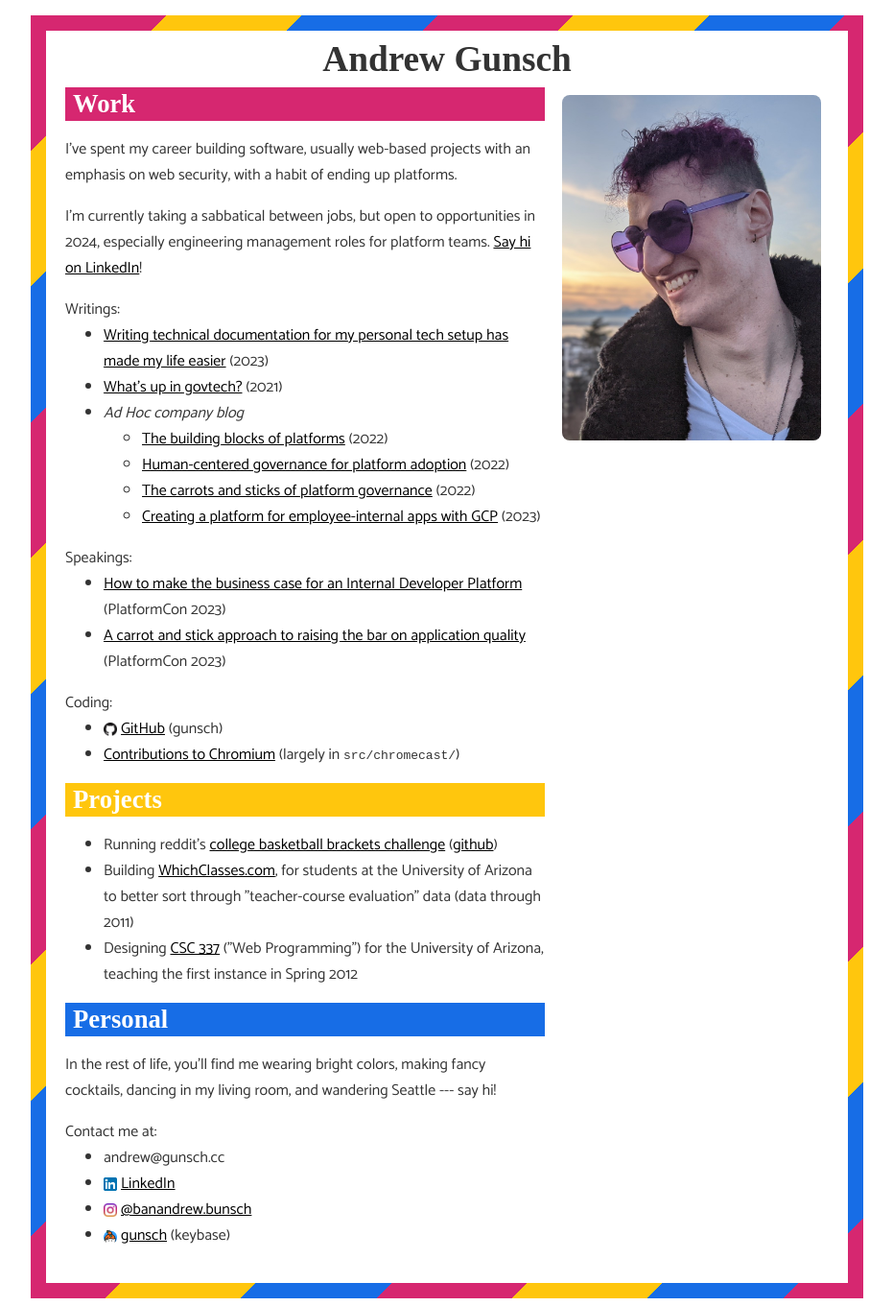
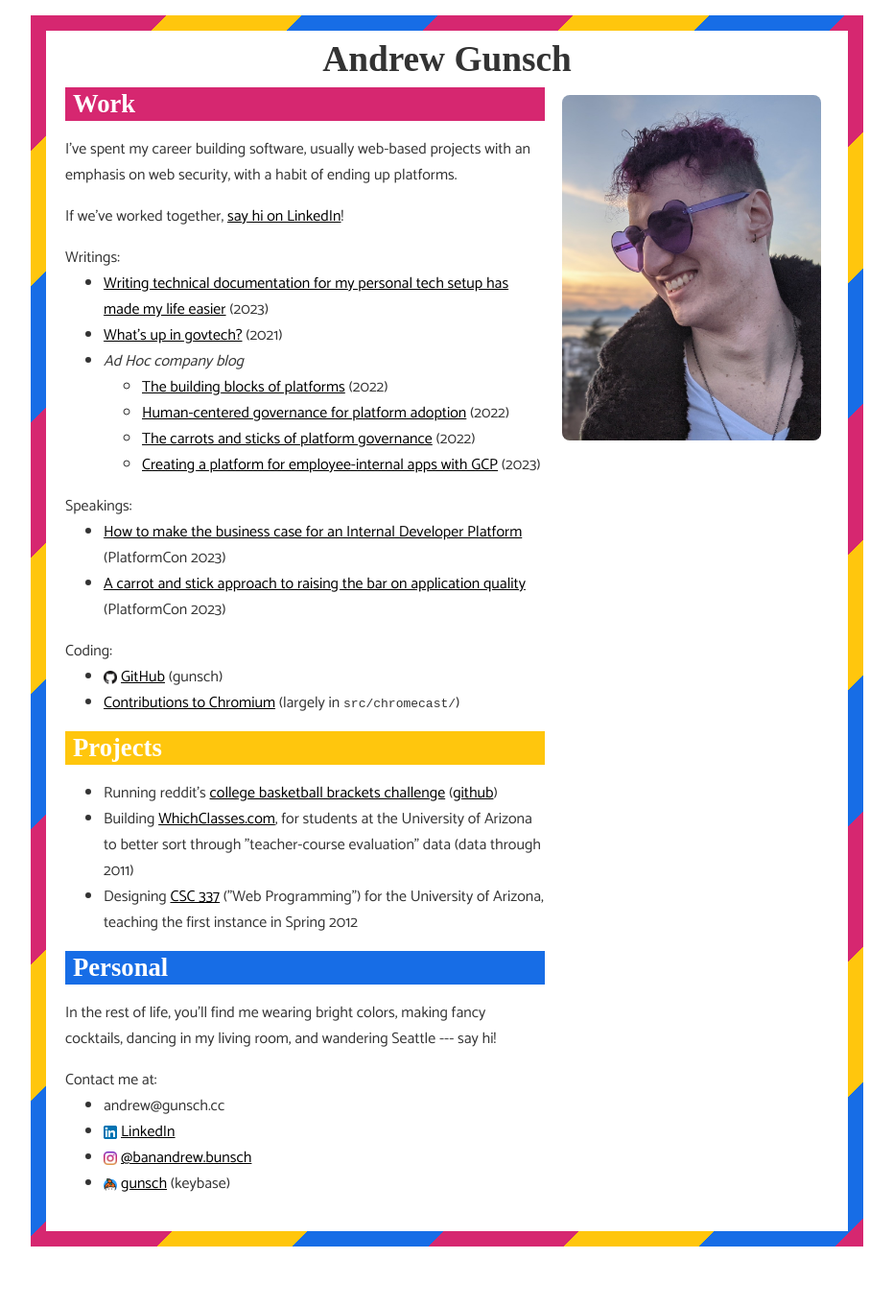
Before and after one commit to gunsch/gunsch.cc, a Jekyll site: the page built from index.html, in a window 1280 px wide. Shown: the whole page at 96% size, without its empty margins (174-1105 px from the left). Built offline with Jekyll 4.4.1, drawn with Linux system fonts in a browser that asks for light colours; some web fonts are replaced; after the commit the page ends 1307 px from its top, so only the background shows below that.

Commit message:
Removes sabbatical from website.

```diff
--- a/index.html
+++ b/index.html
@@ -17,8 +17,8 @@
       an emphasis on web security, with a habit of ending up platforms.
     </p>
     <p>
-      I'm currently taking a sabbatical between jobs, but open to opportunities in 2024,
-      especially engineering management roles for platform teams. <a href="https://www.linkedin.com/in/andrew-gunsch-267b2338">Say hi on LinkedIn</a>!
+      If we've worked together,
+      <a href="https://www.linkedin.com/in/andrew-gunsch-267b2338">say hi on LinkedIn</a>!
     </p>
     <p>Writings:</p>
     <ul>
```
